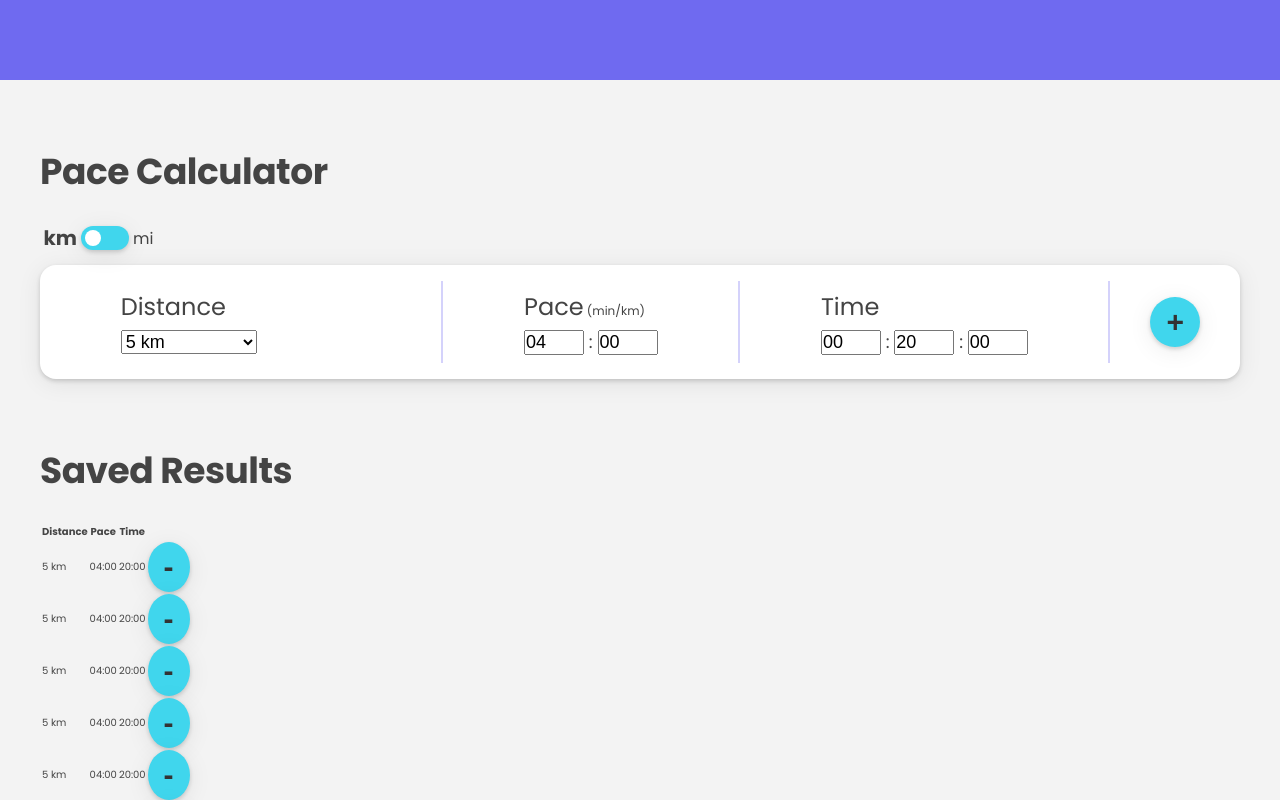
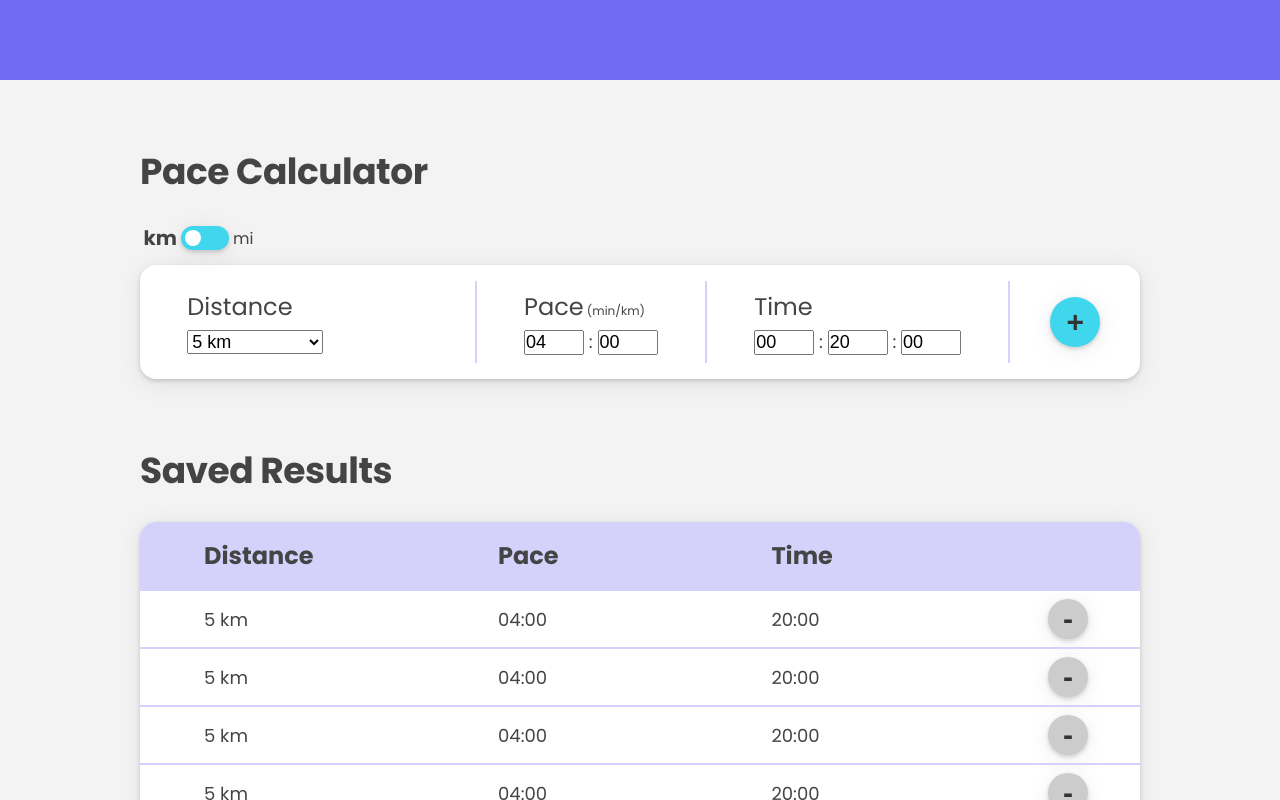
Before and after one commit to swalstab/runwise, a React (Create React App) app: page / in a window 1280 px wide. Shown: the top 800 px of the page. Built offline with nearby package versions, Linux system fonts and the light colour scheme.

Commit message:
style savedresults component

```diff
--- a/src/index.css
+++ b/src/index.css
@@ -7,7 +7,8 @@ FONT SIZE SYSTEM (px)
 */
 
 :root {
-  --color-primary-lightest: #d4d2fb;
+  --color-primary-lightest: #f1f0fe;
+  --color-primary-light: #d4d2fb;
   --color-primary: #6f6af0;
 
   --color-secondary: #40d6ed;
@@ -34,7 +35,7 @@ body {
 }
 
 .container {
-  max-width: 120rem;
+  max-width: 100rem;
   margin: 6.4rem auto;
 }
 
@@ -81,9 +82,12 @@ h2 {
   background-color: var(--color-secondary-dark);
 }
 
+.btn:active {
+  transform: scale(92.5%);
+}
+
 .btn--round {
   border-radius: 50%;
-  border: none;
 }
 
 /* TOGGLE BUTTON */
@@ -107,6 +111,10 @@ h2 {
   height: 2.4rem;
   display: inline-block;
   position: relative;
+}
+
+.btn--toggle:active {
+  transform: none;
 }
 
 .slider {
@@ -155,7 +163,7 @@ h2 {
 
 .form__segment {
   padding: 0.8rem 4rem;
-  border-right: 2.5px solid var(--color-primary-lightest);
+  border-right: 2.5px solid var(--color-primary-light);
   flex-grow: 1;
   display: flex;
   justify-content: center;
@@ -183,3 +191,61 @@ h2 {
 .form__input {
   width: 6rem;
 }
+
+/* SAVED RESULTS */
+
+.saved-results {
+  width: 100%;
+  border-radius: 1.6rem;
+  background-color: #fff;
+  font-size: 1.8rem;
+  box-shadow: 0 2px 4px 0 rgba(0, 0, 0, 0.16), 0 4px 24px 0 rgba(0, 0, 0, 0.08);
+  border-collapse: collapse;
+  border-spacing: 0;
+}
+
+thead {
+  background-color: var(--color-primary-light);
+  font-size: 2.4rem;
+  text-align: left;
+}
+
+tbody tr:hover {
+  background-color: var(--color-primary-lightest);
+}
+
+th {
+  padding: 16px 8px;
+}
+
+td {
+  border-top: 2.5px solid var(--color-primary-light);
+  padding: 8px;
+  cursor: pointer;
+}
+
+th:first-child,
+td:first-child {
+  padding-left: 6.4rem;
+}
+
+th:first-child {
+  width: 35rem;
+  border-top-left-radius: 1.6rem;
+  /* border-bottom-left-radius: 1.6rem; */
+}
+
+th:last-child {
+  width: 10rem;
+  border-top-right-radius: 1.6rem;
+}
+
+tr .btn {
+  background-color: #ccc;
+  width: 4rem;
+  height: 4rem;
+}
+
+tr .btn:hover {
+  background-color: #bbb;
+}
```
